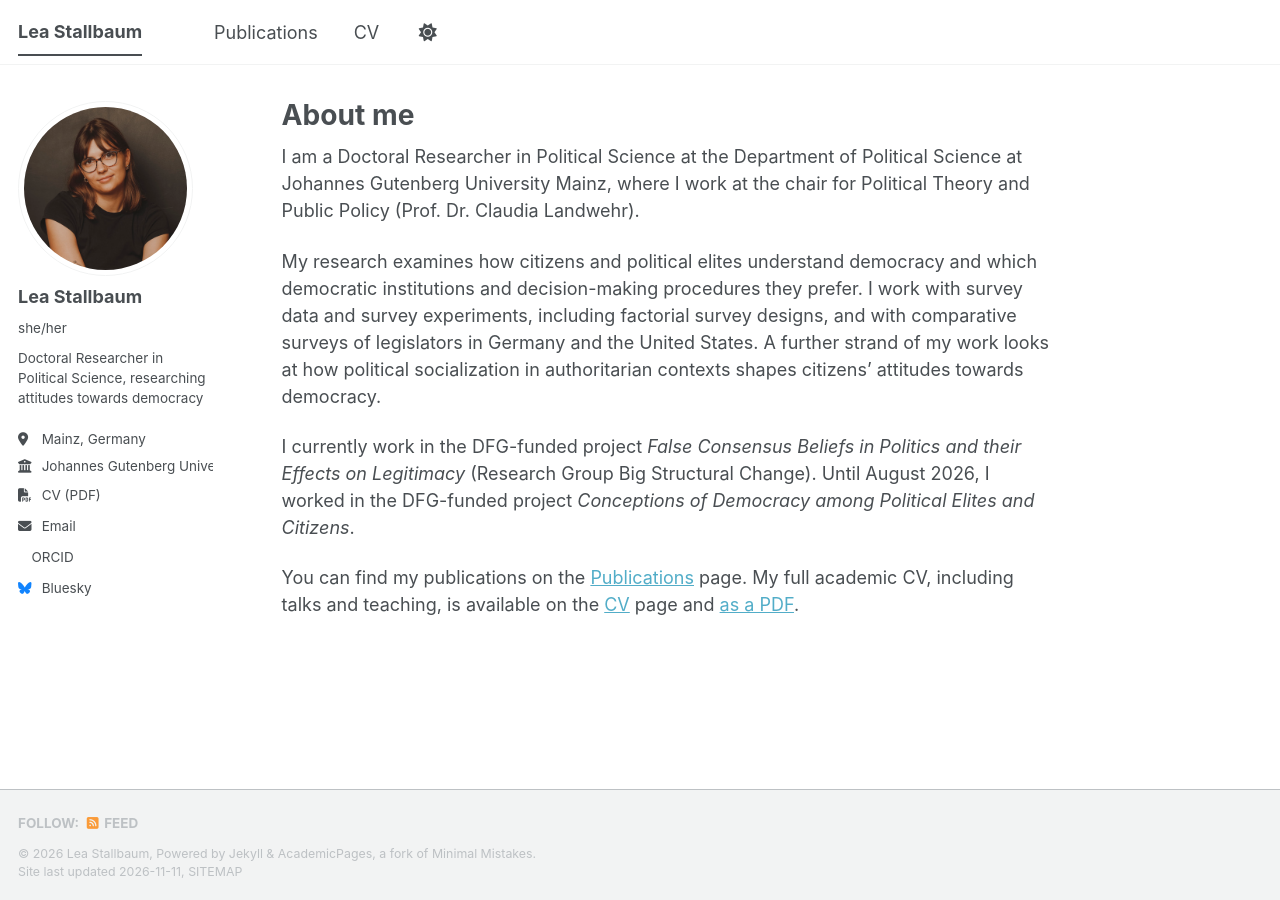
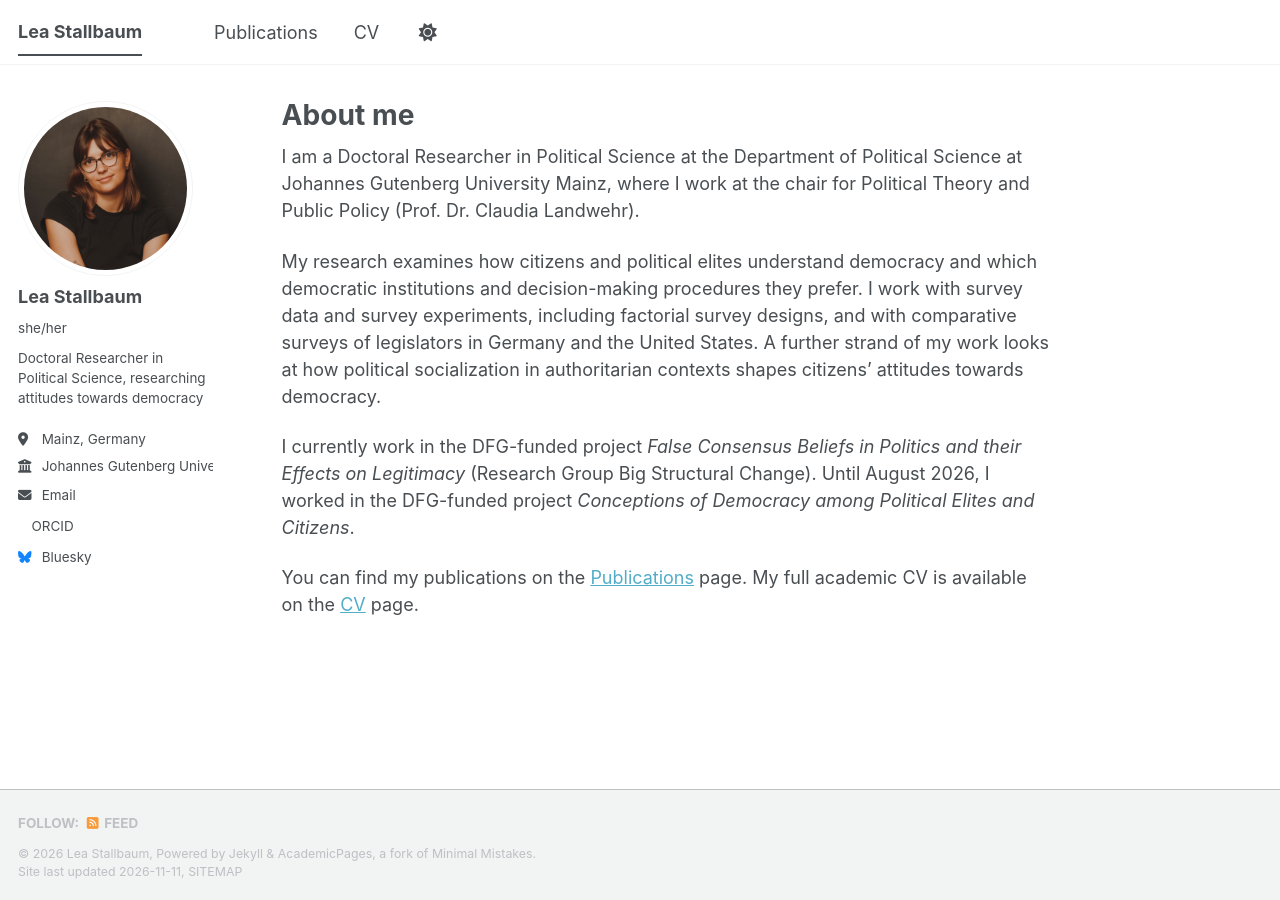
Before and after one commit to leastallbaum/leastallbaum.github.io, a Jekyll site: the page built from _pages/about.md, in a window 1280 px wide. Built offline with Jekyll 4.4.1, drawn with Linux system fonts in a browser that asks for light colours; a style sheet for code colours, icons or effects is not loaded.

Commit message:
CV-Link aus der Seitenleiste entfernen, letzten Satz der About-Seite ändern
Co-Authored-By: Claude Sonnet 5.5 <noreply@anthropic.com>
Claude-Session: https://claude.ai/code/session_015RWbTD5NV456SST9yJ99Vj

```diff
--- a/_config.yml
+++ b/_config.yml
@@ -31,7 +31,6 @@ author:
   employer         : "Johannes Gutenberg University Mainz"
   uri              : # URL
   email            : "stallbaum@politik.uni-mainz.de"
-  cv               : "/files/CV_Lea_Stallbaum.pdf" # PDF-Download in der Seitenleiste (siehe _includes/author-profile.html)
 
   # Academic websites
   academia         : # URL
--- a/_pages/about.md
+++ b/_pages/about.md
@@ -13,4 +13,4 @@ My research examines how citizens and political elites understand democracy and
 
 I currently work in the DFG-funded project *False Consensus Beliefs in Politics and their Effects on Legitimacy* (Research Group Big Structural Change). Until August 2026, I worked in the DFG-funded project *Conceptions of Democracy among Political Elites and Citizens*.
 
-You can find my publications on the [Publications](/publications/) page. My full academic CV, including talks and teaching, is available on the [CV](/cv/) page and [as a PDF]({{ '/files/CV_Lea_Stallbaum.pdf' | prepend: site.baseurl }}).
+You can find my publications on the [Publications](/publications/) page. My full academic CV is available on the [CV](https://leastallbaum.github.io/cv/) page.
```
